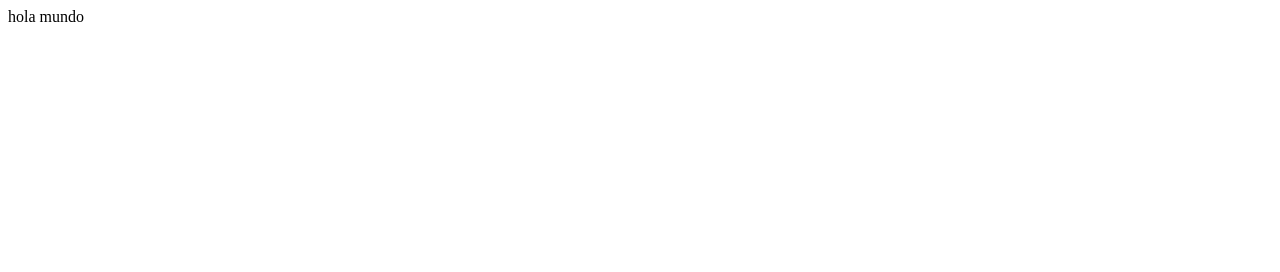
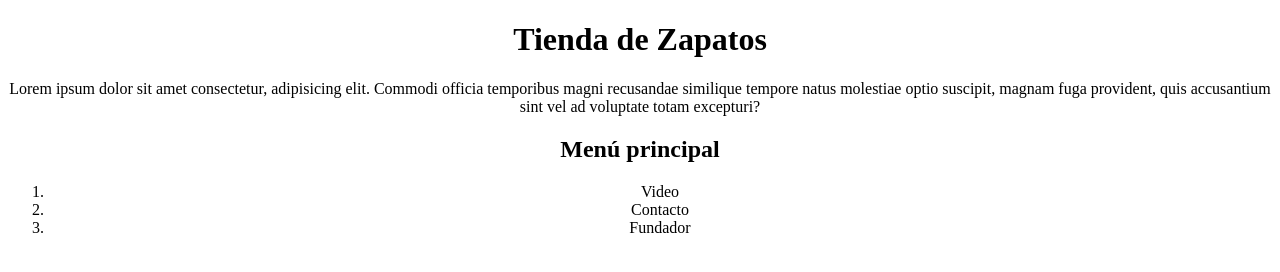
Before and after one commit to migueljuninorte/DiplomadoGit, a plain HTML site: page index.html in a window 1280 px wide. Drawn offline with Linux system fonts and the light colour scheme.

Commit message:
New changes

```diff
--- a/index.html
+++ b/index.html
@@ -7,6 +7,22 @@
     <title>Tienda de Zapatos</title>
 </head>
 <body>
-    hola mundo
+    <center>
+        <header>
+            <h1> Tienda de Zapatos </h1>
+        </header>
+        <main>
+            <p>Lorem ipsum dolor sit amet consectetur, adipisicing elit. Commodi officia temporibus magni recusandae similique tempore natus molestiae optio suscipit, magnam fuga provident, quis  accusantium sint vel ad voluptate totam excepturi?</p>
+            <h2>Menú principal</h2>
+            <ol>
+                <li> Video </li>
+                <li> Contacto </li>
+                <li> Fundador </li>
+
+            </ul>
+        </main>
+
+
+    </center>
 </body>
 </html>
```
